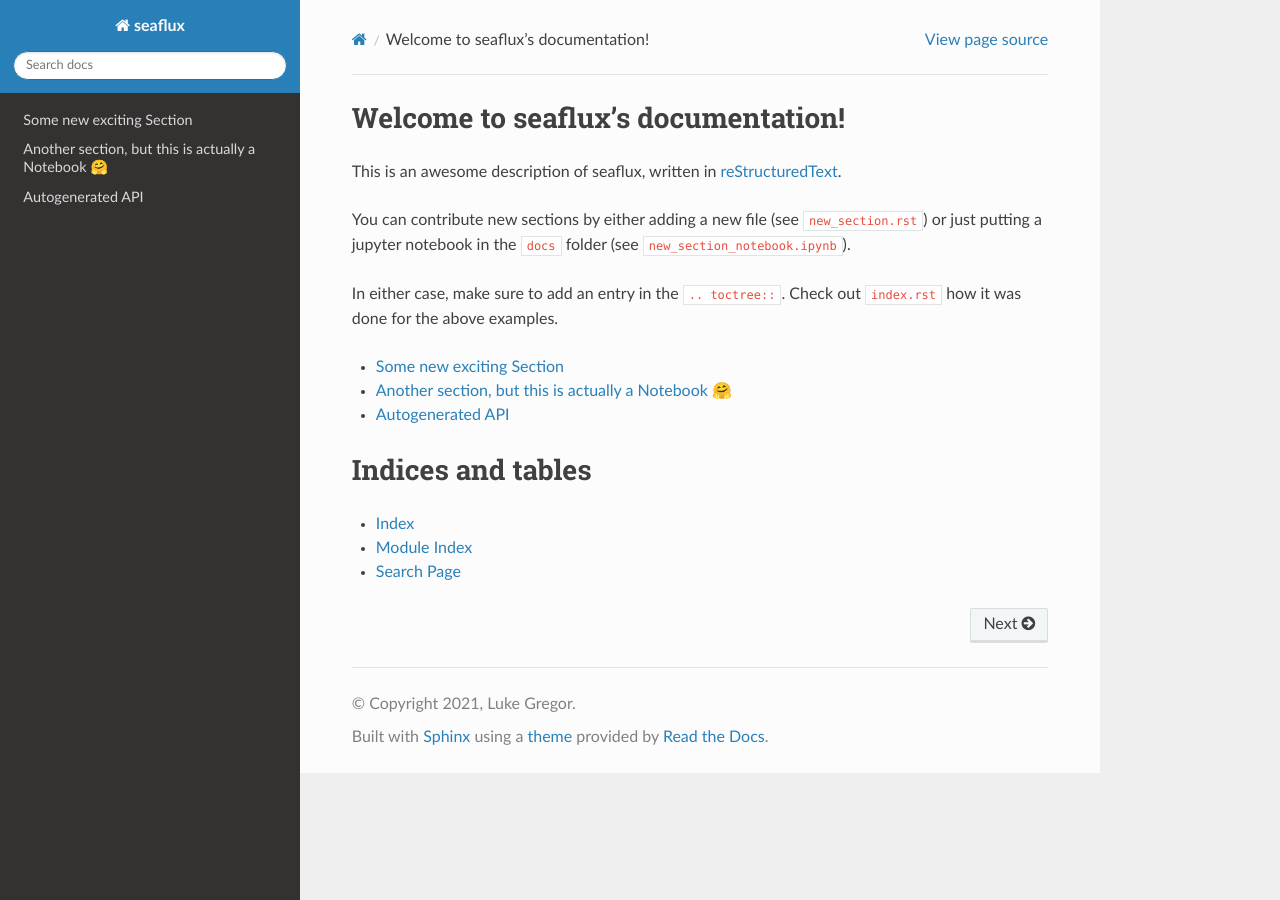
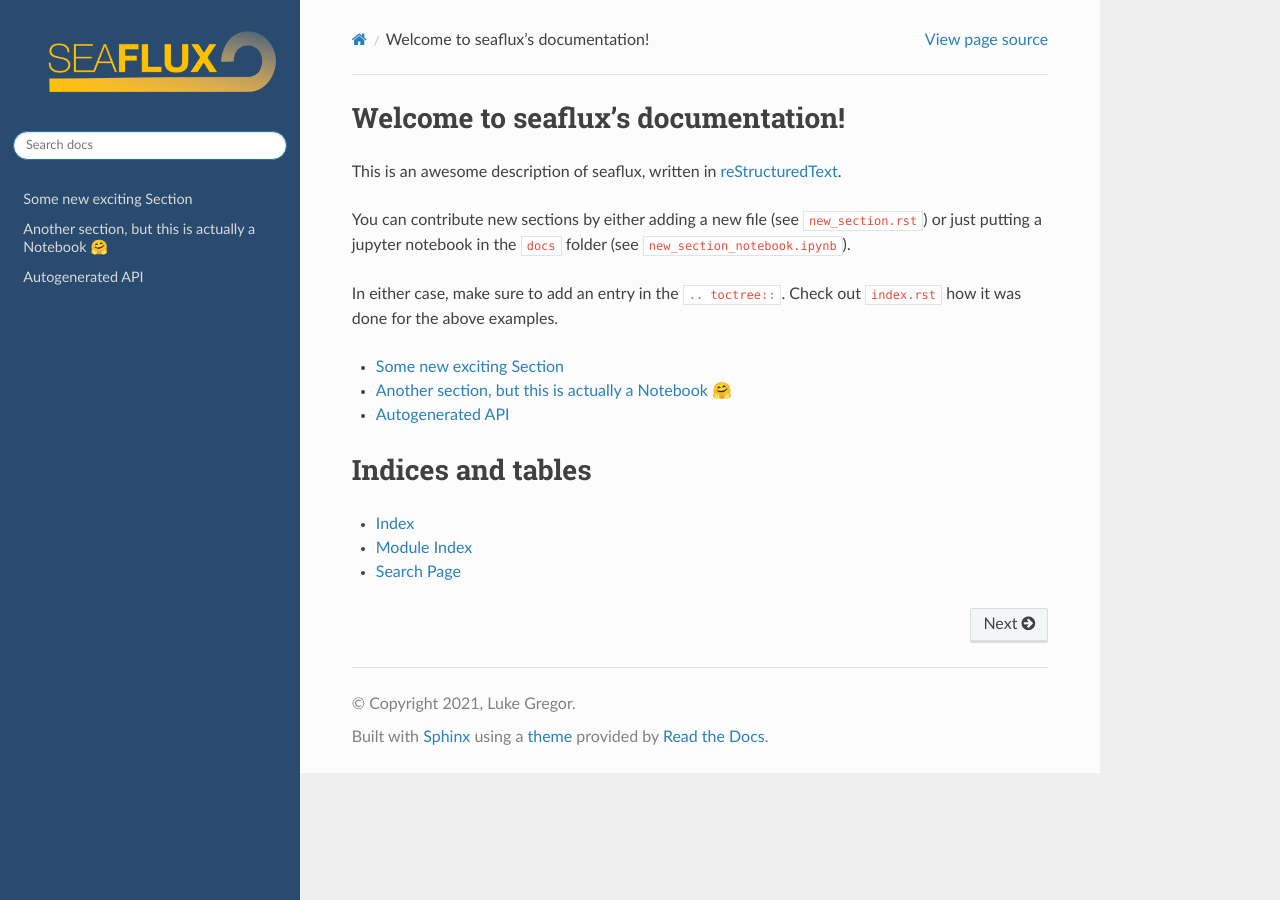
Before and after one commit to lukegre/pySeaFlux, a Sphinx documentation site: the page built from docs/index.rst, in a window 1280 px wide. Built offline with Sphinx 7.4.7 and the Read the Docs theme 2.0.0, drawn with Linux system fonts in a browser that asks for light colours; the version number could not be read and is left out.

Commit message:
added logo for docs :)

```diff
--- /dev/null
+++ b/docs/_static/css/custom.css
@@ -0,0 +1,3 @@
+.wy-nav-side{
+    background: #2a4b70;
+    }
--- a/docs/conf.py
+++ b/docs/conf.py
@@ -72,6 +72,22 @@ exclude_patterns = ["_build", "**.ipynb_checkpoints", "Thumbs.db", ".DS_Store"]
 
 # -- Options for HTML output -------------------------------------------------
 
+html_theme_options = {
+    "logo_only": True,
+    "display_version": False,
+    "style_nav_header_background": "#2a4b70",
+}
+
+# The name for this set of Sphinx documents.  If None, it defaults to
+# "<project> v<release> documentation".
+# html_title = None
+
+# A shorter title for the navigation bar.  Default is the same as html_title.
+# html_short_title = None
+
+# The name of an image file (relative to this directory) to place at the top
+# of the sidebar.
+html_logo = "img/seaflux_logo.png"
 # The theme to use for HTML and HTML Help pages.  See the documentation for
 # a list of builtin themes.
 #
@@ -82,6 +98,9 @@ html_theme = "sphinx_rtd_theme"
 # so a file named "default.css" will overwrite the builtin "default.css".
 html_static_path = ["_static"]
 
+html_css_files = [
+    "css/custom.css",
+]
 
 # -- nbsphinx specific options ----------------------------------------------
 # this allows notebooks to be run even if they produce errors.
--- a/setup.cfg
+++ b/setup.cfg
@@ -18,7 +18,7 @@ ignore =
 max-line-length = 105
 select = C,E,F,W,B,B950
 ignore = E203, E501, W503
-exclude = seaflux/_version.py,seaflux/__init__.py
+exclude = seaflux/_version.py,seaflux/__init__.py,docs/conf.py
 
 
 [metadata]
```
Also changed, not shown: docs/img/seaflux_logo.png (added).
